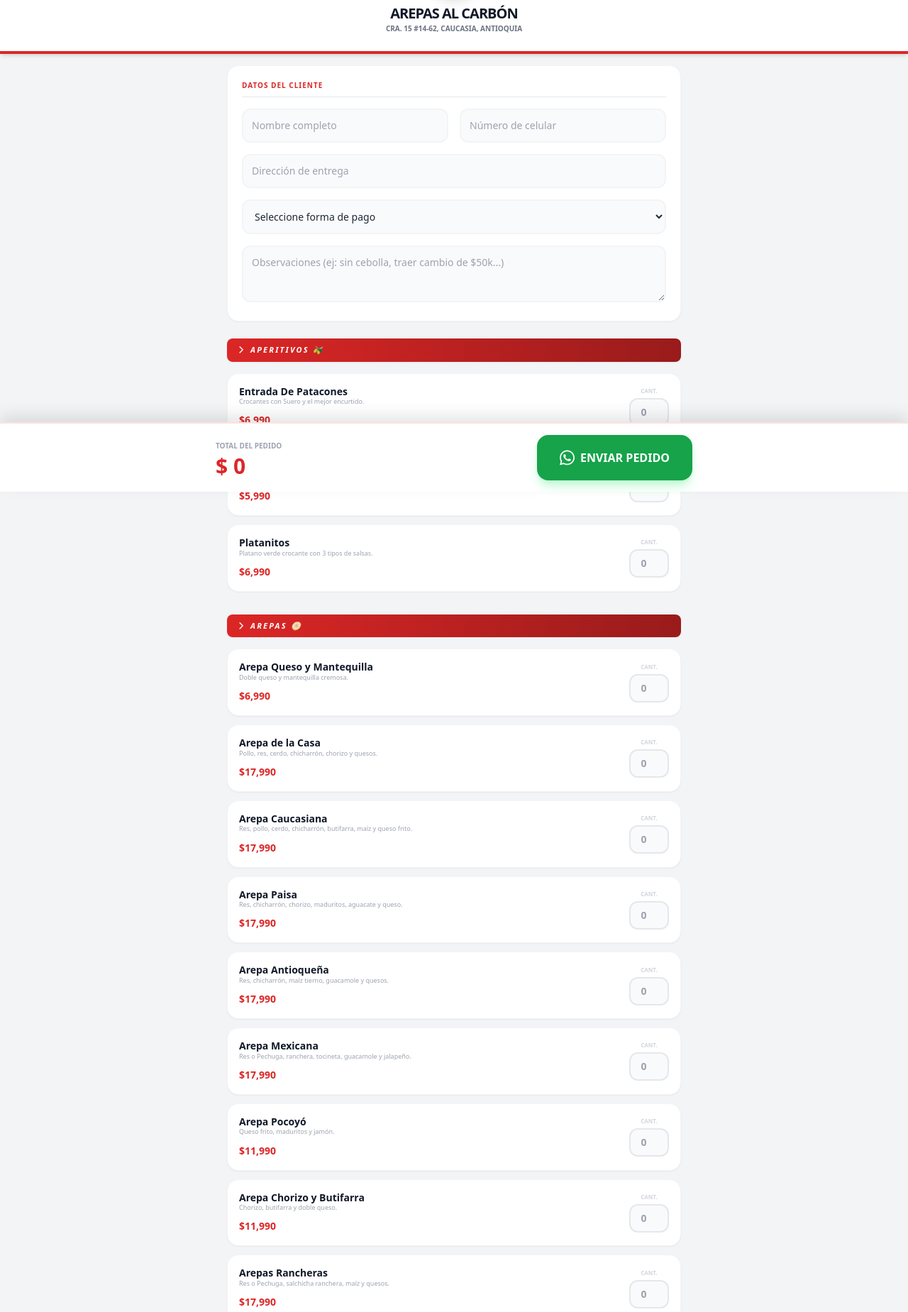
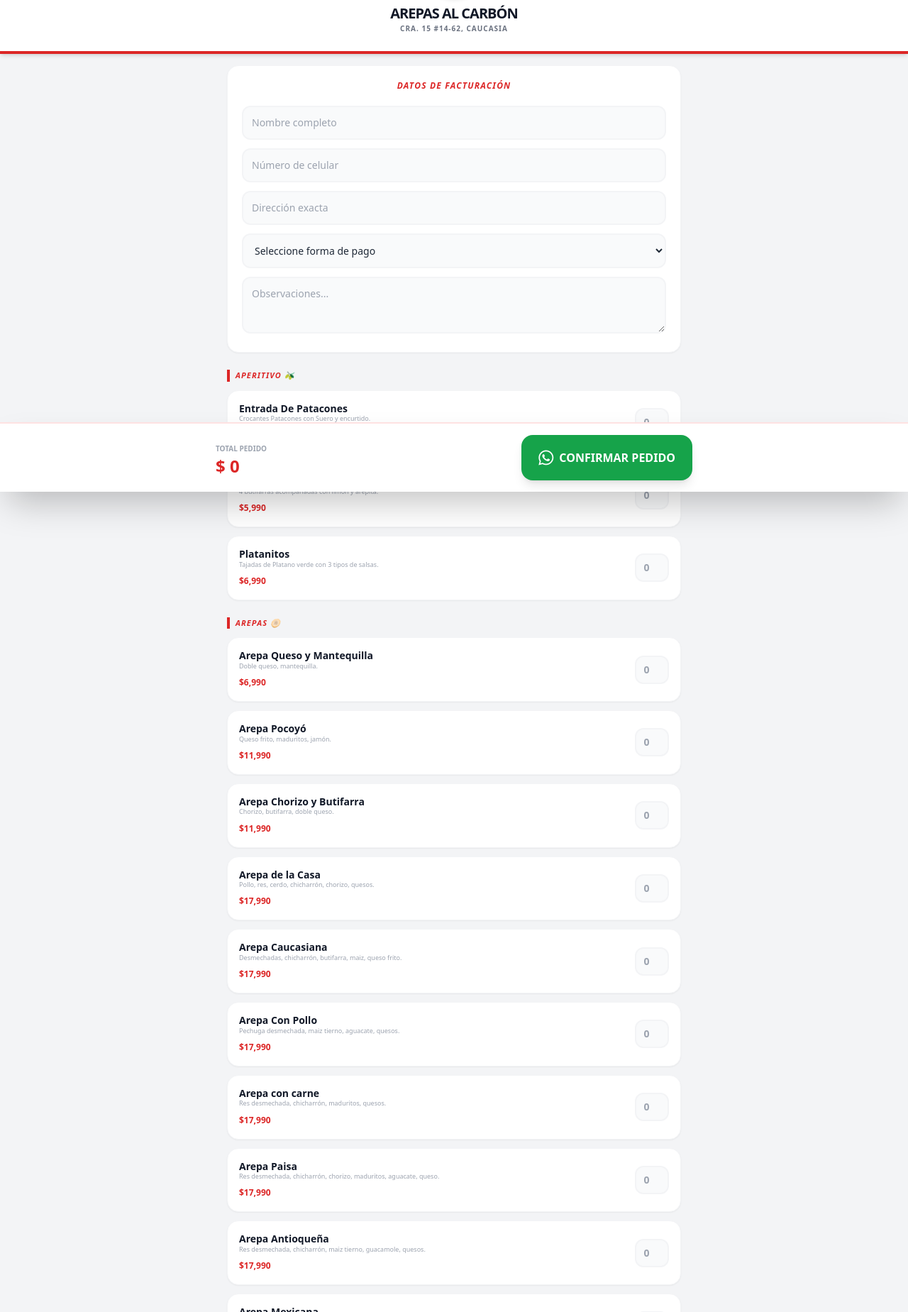
Before and after one commit to haroldco45/arepasalcarbon, a plain HTML site: page index.html in a window 1280 px wide. Shown: the part 107-1956 px from the top of the page at 71% size. Drawn offline with nearby package versions, Linux system fonts and the light colour scheme.

Commit message:
Update index.html

```diff
--- a/index.html
+++ b/index.html
@@ -3,171 +3,141 @@
 <head>
     <meta charset="UTF-8">
     <meta name="viewport" content="width=device-width, initial-scale=1.0">
-    <title>Arepas Al Carbón - Pedido Digital</title>
+    <title>Arepas Al Carbón - Pedido</title>
     <script src="https://cdn.tailwindcss.com"></script>
     <link rel="stylesheet" href="https://cdnjs.cloudflare.com/ajax/libs/font-awesome/6.0.0/css/all.min.css">
-    <style>
-        .category-header { background: linear-gradient(to right, #dc2626, #991b1b); }
-        input[type=number] { -moz-appearance: textfield; }
-    </style>
 </head>
 <body class="bg-gray-100 text-gray-800 pb-40">
 
     <script>
         (function() {
-            const fechaVencimiento = new Date('2027-02-12');
-            if (new Date() > fechaVencimiento) {
-                document.body.innerHTML = '<div class="h-screen flex items-center justify-center text-center p-10 bg-white"><div><i class="fas fa-exclamation-triangle text-6xl text-red-600 mb-4"></i><h2 class="text-xl font-bold">LICENCIA EXPIRADA</h2><p class="text-gray-500">Contacte al desarrollador para renovar el servicio.</p></div></div>';
+            const vencimiento = new Date('2027-02-12');
+            if (new Date() > vencimiento) {
+                document.body.innerHTML = '<div class="h-screen flex items-center justify-center text-center p-10 bg-white"><div><i class="fas fa-lock text-5xl text-red-600 mb-4"></i><h2 class="text-xl font-bold">LICENCIA EXPIRADA</h2><p class="text-gray-500">Contacte al administrador.</p></div></div>';
             }
         })();
     </script>
 
     <header class="bg-white p-6 shadow-md border-b-4 border-red-600 sticky top-0 z-40">
         <div class="flex flex-col items-center">
-            <img src="arepas--al-carbon.PNG" alt="Logo" class="w-20 h-20 rounded-full shadow-lg mb-2">
-            <h1 class="text-xl font-black text-gray-900 tracking-tighter">AREPAS AL CARBÓN</h1>
-            <p class="text-[10px] text-gray-500 font-bold uppercase">Cra. 15 #14-62, Caucasia, Antioquia</p>
+            <img src="arepas--al-carbon.PNG" alt="Logo" class="w-20 h-20 rounded-full shadow-md mb-2">
+            <h1 class="text-xl font-black text-gray-900 tracking-tighter uppercase text-center">Arepas Al Carbón</h1>
+            <p class="text-[10px] text-gray-500 font-bold uppercase tracking-widest text-center">Cra. 15 #14-62, Caucasia</p>
         </div>
     </header>
 
     <div class="max-w-2xl mx-auto p-4 space-y-6">
+        <section class="bg-white p-5 rounded-2xl shadow-sm border border-gray-100 space-y-3">
+            <h2 class="text-xs font-black text-red-600 uppercase tracking-widest mb-2 italic text-center">Datos de Facturación</h2>
+            <input type="text" id="c-nombre" placeholder="Nombre completo" class="w-full p-3 bg-gray-50 border-2 border-gray-100 rounded-xl outline-none focus:border-red-500 text-sm">
+            <input type="tel" id="c-tel" placeholder="Número de celular" class="w-full p-3 bg-gray-50 border-2 border-gray-100 rounded-xl outline-none focus:border-red-500 text-sm">
+            <input type="text" id="c-dir" placeholder="Dirección exacta" class="w-full p-3 bg-gray-50 border-2 border-gray-100 rounded-xl outline-none focus:border-red-500 text-sm">
 
-        <section class="bg-white p-5 rounded-2xl shadow-sm border border-gray-100 space-y-4">
-            <h2 class="text-[10px] font-black text-red-600 uppercase tracking-widest border-b pb-2">Datos del Cliente</h2>
-            <div class="grid grid-cols-1 md:grid-cols-2 gap-4">
-                <input type="text" id="c-nombre" placeholder="Nombre completo" class="w-full p-3 bg-gray-50 border-2 border-gray-100 rounded-xl outline-none focus:border-red-500 text-sm">
-                <input type="tel" id="c-tel" placeholder="Número de celular" class="w-full p-3 bg-gray-50 border-2 border-gray-100 rounded-xl outline-none focus:border-red-500 text-sm">
-            </div>
-            <input type="text" id="c-dir" placeholder="Dirección de entrega" class="w-full p-3 bg-gray-50 border-2 border-gray-100 rounded-xl outline-none focus:border-red-500 text-sm">
             <select id="c-pago" class="w-full p-3 bg-gray-50 border-2 border-gray-100 rounded-xl outline-none focus:border-red-500 text-sm font-medium">
                 <option value="">Seleccione forma de pago</option>
                 <option value="Efectivo">Efectivo</option>
-                <option value="Nequi / Bancolombia">Nequi / Bancolombia</option>
-                <option value="Datáfono">Datáfono</option>
+                <option value="Transferencia">Transferencia (Nequi/Bancolombia)</option>
+                <option value="Datafono">Datáfono</option>
             </select>
-            <textarea id="c-obs" placeholder="Observaciones (ej: sin cebolla, traer cambio de $50k...)" class="w-full p-3 bg-gray-50 border-2 border-gray-100 rounded-xl outline-none focus:border-red-500 text-sm h-20"></textarea>
+
+            <textarea id="c-obs" placeholder="Observaciones..." class="w-full p-3 bg-gray-50 border-2 border-gray-100 rounded-xl outline-none focus:border-red-500 text-sm h-20"></textarea>
         </section>
 
-        <div id="menu-container" class="space-y-8">
-            </div>
+        <div id="lista-menu" class="space-y-6"></div>
     </div>
 
-    <div class="fixed bottom-0 left-0 right-0 bg-white border-t-2 border-red-100 p-4 shadow-[0_-10px_20px_rgba(0,0,0,0.1)] z-50">
+    <div class="fixed bottom-0 left-0 right-0 bg-white border-t-2 border-red-100 p-4 shadow-2xl z-50">
         <div class="max-w-2xl mx-auto flex items-center justify-between">
             <div>
-                <span class="text-[10px] font-bold text-gray-400 uppercase leading-none">Total del Pedido</span>
-                <p id="total-display" class="text-3xl font-black text-red-600 leading-tight">$ 0</p>
+                <span class="text-[10px] font-bold text-gray-400 uppercase leading-none">Total Pedido</span>
+                <p id="total-general" class="text-2xl font-black text-red-600 leading-tight">$ 0</p>
             </div>
-            <button onclick="enviarPedido()" class="bg-green-600 hover:bg-green-700 text-white px-8 py-4 rounded-2xl font-black flex items-center gap-2 transition-all active:scale-95 shadow-lg shadow-green-200">
+            <button onclick="enviarPedido()" class="bg-green-600 hover:bg-green-700 text-white px-6 py-4 rounded-2xl font-black flex items-center gap-2 transition-all active:scale-95 shadow-lg">
                 <i class="fab fa-whatsapp text-2xl"></i>
-                ENVIAR PEDIDO
+                CONFIRMAR PEDIDO
             </button>
         </div>
     </div>
 
     <footer class="p-10 text-center text-gray-400 text-[10px] font-medium tracking-widest uppercase">
-        desarrollada por vibras positivas derechos de autor
+        app desarrollada por vibras positivas reserva derechos de autor
     </footer>
 
     <script>
-        const productos = [
-            { cat: "Aperitivos 🫒", items: [
-                { n: "Entrada De Patacones", p: 6990, d: "Crocantes con Suero y el mejor encurtido." },
-                { n: "Entrada De Butifarra", p: 5990, d: "4 piezas picanticas con limón y arepita." },
-                { n: "Platanitos", p: 6990, d: "Platano verde crocante con 3 tipos de salsas." }
+        const menuData = [
+            { cat: "Aperitivo 🫒", items: [
+                { n: "Entrada De Patacones", p: 6990, d: "Crocantes Patacones con Suero y encurtido." },
+                { n: "Entrada De Butifarra", p: 5990, d: "4 butifarras acompañadas con limón y arepita." },
+                { n: "Platanitos", p: 6990, d: "Tajadas de Platano verde con 3 tipos de salsas." }
             ]},
             { cat: "Arepas 🫓", items: [
-                { n: "Arepa Queso y Mantequilla", p: 6990, d: "Doble queso y mantequilla cremosa." },
-                { n: "Arepa de la Casa", p: 17990, d: "Pollo, res, cerdo, chicharrón, chorizo y quesos." },
-                { n: "Arepa Caucasiana", p: 17990, d: "Res, pollo, cerdo, chicharrón, butifarra, maíz y queso frito." },
-                { n: "Arepa Paisa", p: 17990, d: "Res, chicharrón, chorizo, maduritos, aguacate y queso." },
-                { n: "Arepa Antioqueña", p: 17990, d: "Res, chicharrón, maíz tierno, guacamole y quesos." },
-                { n: "Arepa Mexicana", p: 17990, d: "Res o Pechuga, ranchera, tocineta, guacamole y jalapeño." },
-                { n: "Arepa Pocoyó", p: 11990, d: "Queso frito, maduritos y jamón." },
-                { n: "Arepa Chorizo y Butifarra", p: 11990, d: "Chorizo, butifarra y doble queso." },
-                { n: "Arepas Rancheras", p: 17990, d: "Res o Pechuga, salchicha ranchera, maíz y quesos." },
-                { n: "Arepa Broster", p: 18000, d: "Pollo apanado, ranchera, maduritos y mozarella." }
+                { n: "Arepa Queso y Mantequilla", p: 6990, d: "Doble queso, mantequilla." },
+                { n: "Arepa Pocoyó", p: 11990, d: "Queso frito, maduritos, jamón." },
+                { n: "Arepa Chorizo y Butifarra", p: 11990, d: "Chorizo, butifarra, doble queso." },
+                { n: "Arepa de la Casa", p: 17990, d: "Pollo, res, cerdo, chicharrón, chorizo, quesos." },
+                { n: "Arepa Caucasiana", p: 17990, d: "Desmechadas, chicharrón, butifarra, maiz, queso frito." },
+                { n: "Arepa Con Pollo", p: 17990, d: "Pechuga desmechada, maiz tierno, aguacate, quesos." },
+                { n: "Arepa con carne", p: 17990, d: "Res desmechada, chicharrón, maduritos, quesos." },
+                { n: "Arepa Paisa", p: 17990, d: "Res desmechada, chicharrón, chorizo, maduritos, aguacate, queso." },
+                { n: "Arepa Antioqueña", p: 17990, d: "Res desmechada, chicharrón, maiz tierno, guacamole, quesos." },
+                { n: "Arepa Mexicana", p: 17990, d: "Res o pollo, salchicha Ranchera, tocineta, guacamole, jalapeño, quesos." },
+                { n: "Arepas Rancheras", p: 17990, d: "Res o pechuga asada, salchicha Ranchera, maiz tierno, quesos." }
             ]},
             { cat: "Patacones 🍌", items: [
-                { n: "Pataconada Paisa (2 pers)", p: 49990, d: "Mix patacones, carnes, chorizo, chicharrón y aguacate." },
-                { n: "Pataconada Costeña (2 pers)", p: 46990, d: "Chicharrón, carnes, ranchera, yuca y queso frito." },
-                { n: "Pataconada Personal", p: 31990, d: "Carne desmechada, chicharrón y queso frito." },
-                { n: "Totumas de Patacón", p: 31990, d: "4 canastas rellenas de carnes y guacamole." },
-                { n: "Patacon Paisa", p: 26990, d: "Pintón, tocineta, carnes mixtas y aguacate." },
-                { n: "Patacon Mexicano", p: 26990, d: "Res y pollo, jalapeño, tocineta, guacamole y doritos." },
-                { n: "Patacón Ranchero", p: 26990, d: "Pintón, pechuga, ranchera y guacamole." },
-                { n: "Patacon Caucasiano", p: 26990, d: "3 tipos de carne, queso frito y butifarra." }
+                { n: "Pataconada Paisa (2 pers)", p: 49990, d: "Verdes/maduros, arepas, chorizo, chicharrón, res, aguacate." },
+                { n: "Pataconada Costeña (2 pers)", p: 46990, d: "Verdes, arepas, chicharrón, carnes, ranchera, yuca frita, queso frito." },
+                { n: "Pataconada Personal", p: 31990, d: "Guacamole, carne desmechada, chicharrón, queso frito." },
+                { n: "Totumas de Patacon", p: 31990, d: "4 totumas con pollo, carne, chicharrón, guacamole." },
+                { n: "Patacon Paisa", p: 26990, d: "Tocineta, carnes mixtas, chicharrón, aguacate, queso gratinado." },
+                { n: "Patacon Mexicano", p: 26990, d: "Res y pollo, jalapeño, tocineta, guacamole, doritos, queso gratinado." },
+                { n: "Patacón Ranchero", p: 26990, d: "Pechuga asada, salchicha Ranchera, guacamole, mozarella." },
+                { n: "Patacon Caucasiano", p: 26990, d: "3 tipos de carne, queso frito, queso rallado, butifarra." }
             ]},
-            { cat: "Papas y Maíz 🍟", items: [
-                { n: "Salchijunior", p: 14990, d: "Papas francesas, ranchera y queso rallado." },
-                { n: "Salchipapa Traviesa", p: 24990, d: "Ranchera, butifarra, pechuga y 3 tipos de queso." },
-                { n: "Papas de la Casa", p: 21990, d: "Queso gratinado, carne o pollo, guacamole y encurtido." },
-                { n: "Papas Rancheras", p: 40990, d: "250g carne asada, ranchera, mozarella y tártara." },
-                { n: "Maicitos Rancheros", p: 34990, d: "Maíz tierno, carne desmechada, ranchera y quesos." }
+            { cat: "Papas 🍟", items: [
+                { n: "Salchijunior", p: 14990, d: "Papas francesas, salchicha ranchera, queso rallado." },
+                { n: "Salchipapa Traviesa", p: 24990, d: "Ranchera, butifarra, pechuga, queso rallado, frito y mozarella." },
+                { n: "Papas de la Casa", p: 21990, d: "Queso gratinado, carne/pollo, guacamole, encurtido." },
+                { n: "Papas Rancheras", p: 40990, d: "Carne asada, ranchera, mozarella, rallado, lechugas, encurtido." }
             ]},
             { cat: "Asados Al Carbón 🔥", items: [
-                { n: "Res Asado", p: 34900, d: "250g de res, papas, piña y arepa con queso." },
-                { n: "Pechuga Asada", p: 32900, d: "300g de pechuga, papas, piña y ensalada." }
+                { n: "Res Asado", p: 34900, d: "250g res, papas, piña caramelizada, arepa con queso, ensalada." },
+                { n: "Pechuga Asada", p: 32900, d: "300g pechuga, papas, piña, ensalada, arepa con queso gratinado." }
             ]},
             { cat: "Adiciones 🍅", items: [
-                { n: "Porción de Arepas (x10)", p: 1990, d: "Paquete para llevar." },
-                { n: "Adición de Res o Pollo", p: 10990, d: "150g aproximadamente." },
+                { n: "Arepas (Porción)", p: 1990, d: "Arepa asada o paquete x10." },
+                { n: "Adición Res o Pollo", p: 10990, d: "150g aproximadamente." },
+                { n: "Adición Aguacate/Guacamole", p: 4990, d: "Porción fresca." },
                 { n: "Adición Chicharrón Carnudo", p: 11990, d: "200g aproximadamente." },
-                { n: "Adición Aguacate/Guacamole", p: 4990, d: "Porción fresca." },
-                { n: "Adición de Papas", p: 6990, d: "Francesas crujientes." },
                 { n: "Queso Frito", p: 6990, d: "Queso costeño frito." },
-                { n: "Porción Chorizo (2)", p: 5990, d: "Chorizo de la casa." },
-                { n: "Salchicha Ranchera (2)", p: 4990, d: "Picadas." },
                 { n: "Tocineta (3)", p: 4990, d: "Tiras crocantes." }
             ]},
-            { cat: "Almuerzos 🍲", items: [
-                { n: "Cazuela Paisa", p: 25000, d: "Frijoles, chicharrón, arroz, aguacate y carnes." },
-                { n: "Tilapia Completa", p: 24000, d: "Arroz, patacones, ensalada y jugo." },
-                { n: "Bandeja Carne Asada", p: 18000, d: "Frijoles, sopa, ensalada y papas." },
-                { n: "Bandeja Pechuga Apanada", p: 18000, d: "Papas, ensalada, sopa y jugo." },
-                { n: "Mote de Queso (Viernes)", p: 15000, d: "Especial del día." }
-            ]},
-            { cat: "Desayunos ☕", items: [
-                { n: "Calentao Paisa", p: 14000, d: "Arroz, frijol, chicharrón, huevo y quesito." },
-                { n: "Desayuno Paisa", p: 8000, d: "Arepa, huevos, queso y chocolate." },
-                { n: "Arepa Mañanera", p: 11000, d: "Huevos, butifarra o salchicha y jugo." },
-                { n: "Sándwich de Jamón", p: 11000, d: "Lechuga, tomate y huevos con cebollín." }
-            ]},
             { cat: "Bebidas 🍹", items: [
-                { n: "Michelada De Soda", p: 9990, d: "Soda Bretaña con limón y sal." },
-                { n: "Limonada Cerezada", p: 14900, d: "Cerezas, limón y ginger." },
-                { n: "Limonada de Coco", p: 11990, d: "Especialidad cremosa." },
-                { n: "Barril Pa Los 8", p: 29990, d: "Jarra gigante de fruta natural." },
-                { n: "Milo Frío/Caliente", p: 9990, d: "Leche líquida." },
-                { n: "Jugo Natural (Mora/Fresa)", p: 7990, d: "En agua o leche." },
-                { n: "Hatsu / Cocacola", p: 6990, d: "Variedad de sabores." },
-                { n: "Agua Mineral", p: 2499, d: "Botella personal." }
+                { n: "Michelada De Soda", p: 9990, d: "Soda Bretaña, limón, sal." },
+                { n: "Limonada Cerezada 🍒", p: 14900, d: "Cerezas, limón, ginger." },
+                { n: "Limonada De Coco", p: 11990, d: "Especial de la casa." },
+                { n: "Barril Pa Los 8", p: 29990, d: "Para compartir (Maracuyá, Mora o Limón)." },
+                { n: "Cocacola / Kola Roman", p: 4490, d: "Refrescante." }
             ]}
         ];
 
         let pedido = {};
 
-        function render() {
-            const container = document.getElementById('menu-container');
-            container.innerHTML = productos.map(seccion => `
+        function init() {
+            const container = document.getElementById('lista-menu');
+            container.innerHTML = menuData.map(seccion => `
                 <div>
-                    <h2 class="category-header text-white text-[11px] font-black uppercase tracking-[0.2em] px-4 py-2 rounded-lg shadow-sm mb-4 italic italic">
-                        <i class="fas fa-chevron-right mr-2"></i>${seccion.cat}
-                    </h2>
-                    <div class="grid gap-3">
+                    <h2 class="text-[11px] font-black text-red-600 uppercase tracking-widest mb-3 border-l-4 border-red-600 pl-2 italic">${seccion.cat}</h2>
+                    <div class="space-y-3">
                         ${seccion.items.map(item => `
-                            <div class="bg-white p-4 rounded-2xl shadow-sm border border-gray-100 flex justify-between items-center group transition-all">
+                            <div class="bg-white p-4 rounded-2xl shadow-sm border border-gray-100 flex justify-between items-center transition-all">
                                 <div class="flex-1 pr-4">
-                                    <h3 class="font-bold text-gray-900 text-sm leading-tight group-hover:text-red-600 transition-colors">${item.n}</h3>
-                                    <p class="text-[9px] text-gray-400 mb-2 leading-tight">${item.d}</p>
-                                    <span class="text-sm font-black text-red-600">$${item.p.toLocaleString()}</span>
+                                    <h3 class="font-bold text-gray-900 text-sm leading-tight">${item.n}</h3>
+                                    <p class="text-[9px] text-gray-400 mb-1 leading-tight">${item.d}</p>
+                                    <span class="text-xs font-black text-red-600">$${item.p.toLocaleString()}</span>
                                 </div>
-                                <div class="flex flex-col items-center">
-                                    <span class="text-[8px] font-bold text-gray-300 uppercase mb-1">Cant.</span>
-                                    <input type="number" min="0" placeholder="0"
-                                        onchange="modificar('${item.n}', ${item.p}, this.value)"
-                                        class="w-14 p-2 bg-gray-50 border-2 border-gray-200 rounded-xl text-center font-bold text-sm outline-none focus:border-red-500 transition-all">
-                                </div>
+                                <input type="number" min="0" placeholder="0"
+                                    onchange="modificar('${item.n}', ${item.p}, this.value)"
+                                    class="w-12 p-2 bg-gray-50 border-2 border-gray-100 rounded-xl text-center font-bold text-sm outline-none focus:border-red-500">
                             </div>
                         `).join('')}
                     </div>
@@ -175,53 +145,49 @@
             `).join('');
         }
 
-        function modificar(nombre, precio, cant) {
-            if (parseInt(cant) > 0) {
-                pedido[nombre] = { precio: precio, cantidad: parseInt(cant) };
-            } else {
-                delete pedido[nombre];
-            }
+        function modificar(n, p, c) {
+            if (parseInt(c) > 0) pedido[n] = { precio: p, cantidad: parseInt(c) };
+            else delete pedido[n];
             let total = 0;
             Object.values(pedido).forEach(i => total += (i.precio * i.cantidad));
-            document.getElementById('total-display').innerText = `$ ${total.toLocaleString()}`;
+            document.getElementById('total-general').innerText = `$ ${total.toLocaleString()}`;
         }
 
         function enviarPedido() {
-            const nom = document.getElementById('c-nombre').value;
+            const nombre = document.getElementById('c-nombre').value;
             const tel = document.getElementById('c-tel').value;
             const dir = document.getElementById('c-dir').value;
-            const pag = document.getElementById('c-pago').value;
+            const pago = document.getElementById('c-pago').value;
             const obs = document.getElementById('c-obs').value;
 
-            if (Object.keys(pedido).length === 0) return alert("Seleccione al menos un producto.");
-            if (!nom || !tel || !dir || !pag) return alert("Por favor complete los datos de entrega y pago.");
+            if (Object.keys(pedido).length === 0) return alert("Agrega productos al pedido.");
+            if (!nombre || !tel || !dir || !pago) return alert("Completa los datos de entrega.");
 
-            let factura = `*🛒 NUEVO PEDIDO - AREPAS AL CARBÓN*\n`;
-            factura += `------------------------------------------\n`;
-            factura += `*CLIENTE:* ${nom}\n`;
-            factura += `*CELULAR:* ${tel}\n`;
-            factura += `*DIRECCIÓN:* ${dir}\n`;
-            factura += `*PAGO:* ${pag}\n`;
-            if(obs) factura += `*NOTAS:* ${obs}\n`;
-            factura += `------------------------------------------\n`;
-            factura += `*DETALLE DEL PEDIDO:*\n`;
+            let f = `*SOLICITUD DE PEDIDO*\n`;
+            f += `--------------------------------\n`;
+            f += `*Cliente:* ${nombre}\n`;
+            f += `*Celular:* ${tel}\n`;
+            f += `*Dirección:* ${dir}\n`;
+            f += `*Pago:* ${pago}\n`;
+            if(obs) f += `*Notas:* ${obs}\n`;
+            f += `--------------------------------\n`;
+            f += `*CANT | PRODUCTO | TOTAL*\n`;
 
             let total = 0;
-            for (const [nombre, dato] of Object.entries(pedido)) {
+            for (const [prod, dato] of Object.entries(pedido)) {
                 let sub = dato.precio * dato.cantidad;
-                factura += `• ${dato.cantidad}x ${nombre} ($${sub.toLocaleString()})\n`;
+                f += `• ${dato.cantidad} x ${prod} ($${sub.toLocaleString()})\n`;
                 total += sub;
             }
 
-            factura += `------------------------------------------\n`;
-            factura += `*TOTAL NETO: $${total.toLocaleString()}*\n`;
-            factura += `------------------------------------------\n`;
-            factura += `_Solicitado por Catálogo Digital_`;
+            f += `--------------------------------\n`;
+            f += `*TOTAL A PAGAR: $${total.toLocaleString()}*\n`;
+            f += `--------------------------------\n`;
+            f += `*app desarrollada por vibras positivas derechos de autor*`;
 
-            window.open(`https://wa.me/573205519271?text=${encodeURIComponent(factura)}`, '_blank');
+            window.open(`https://wa.me/573205519271?text=${encodeURIComponent(f)}`, '_blank');
         }
-
-        render();
+        init();
     </script>
 </body>
 </html>
```
